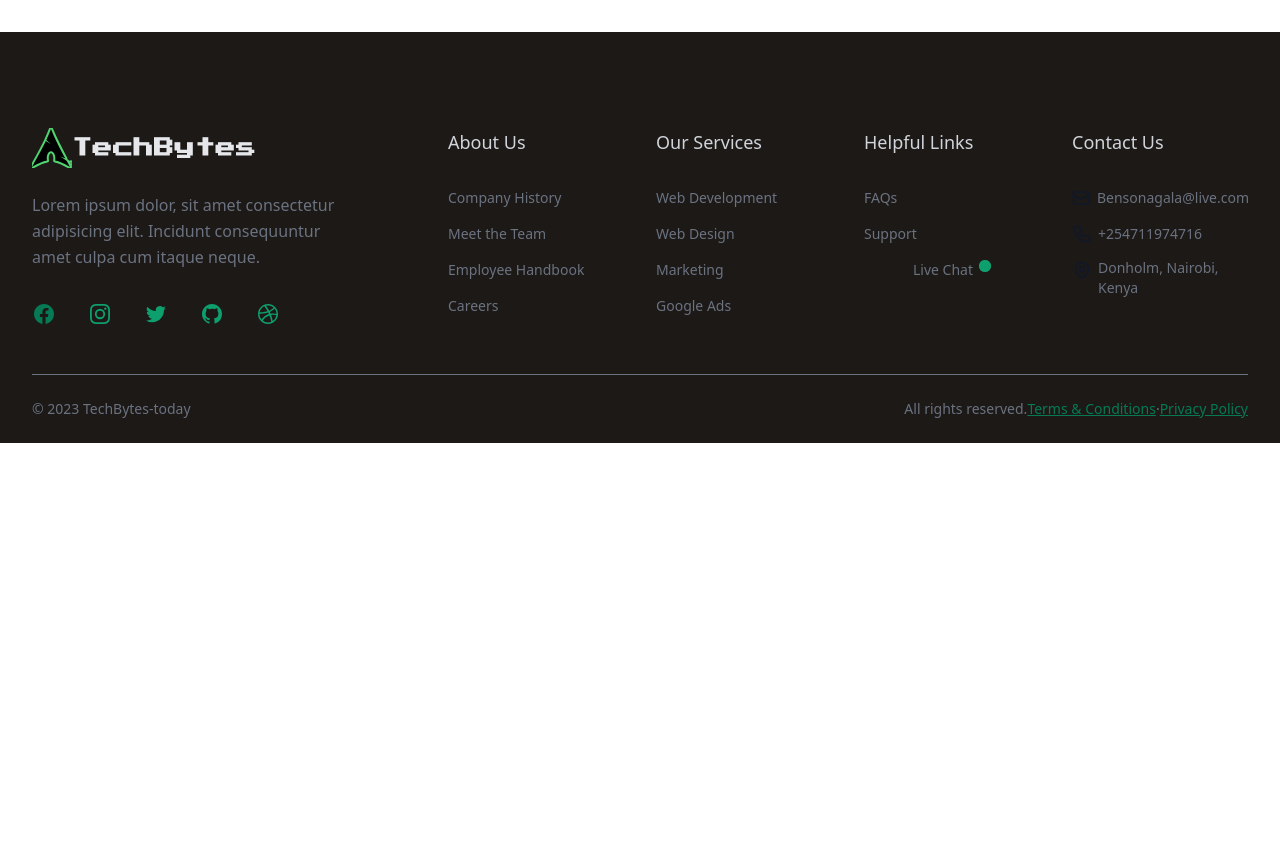
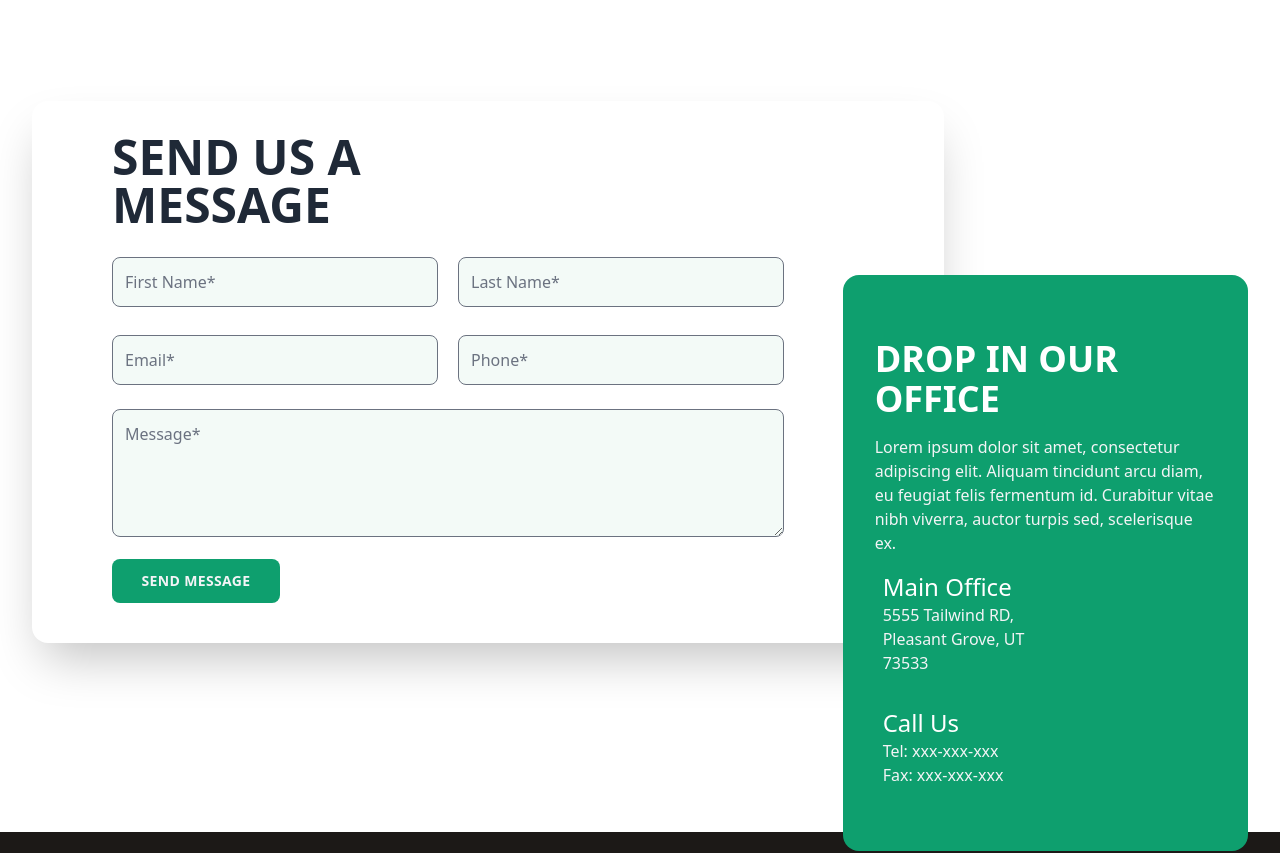
Before and after one commit to Foddie2/TechBytes, a Nuxt app: page / in a window 1280 px wide. Shown: the part 1660-2513 px from the top of the page. Before the commit the page ends 2103 px from the top, so only its background shows below. Built offline with nearby package versions, Linux system fonts and the light colour scheme.

Commit message:
contact page

```diff
--- /dev/null
+++ b/components/Contact.vue
@@ -0,0 +1,77 @@
+<template>
+   <!-- component -->
+<div class="flex justify-center items-center h-screen bg-white">
+	<!-- COMPONENT CODE -->
+	<div class="container mx-auto my-4 max-w-screen-xl px-4 pb-6 pt-16 sm:px-6 lg:px-8 lg:pt-24">
+
+		<div class="w-full p-8 my-4 md:px-12 lg:w-9/12 lg:pl-20 lg:pr-40 mr-auto rounded-2xl shadow-2xl">
+			<div class="flex">
+				<h1 class="font-bold uppercase text-5xl text-gray-800">Send us a <br /> message</h1>
+			</div>
+			<div class="grid grid-cols-1 gap-5 md:grid-cols-2 mt-5">
+				<input class="w-full bg-green-50 text-green-900 mt-2 p-3 rounded-lg focus:outline-none focus:shadow-outline"
+            type="text" placeholder="First Name*" />
+				<input class="w-full bg-green-50 text-green-900 mt-2 p-3 rounded-lg focus:outline-none focus:shadow-outline"
+            type="text" placeholder="Last Name*" />
+				<input class="w-full bg-green-50 text-green-900 mt-2 p-3 rounded-lg focus:outline-none focus:shadow-outline"
+            type="email" placeholder="Email*" />
+				<input class="w-full bg-green-50 text-green-900 mt-2 p-3 rounded-lg focus:outline-none focus:shadow-outline"
+            type="number" placeholder="Phone*" />
+        </div>
+				<div class="my-4">
+					<textarea placeholder="Message*" class="w-full h-32 bg-green-50 text-gray-900 mt-2 p-3 rounded-lg focus:outline-none focus:shadow-outline"></textarea>
+				</div>
+				<div class="my-2 w-1/2 lg:w-1/4">
+					<button class="uppercase text-sm font-bold tracking-wide bg-green-500 text-gray-100 p-3 rounded-lg w-full
+                      focus:outline-none focus:shadow-outline">
+            Send Message
+          </button>
+				</div>
+			</div>
+
+			<div
+				class="w-full lg:-mt-96 lg:w-2/6 px-8 py-12 ml-auto bg-green-500 rounded-2xl">
+				<div class="flex flex-col text-white">
+					<h1 class="font-bold uppercase text-4xl my-4">Drop in our office</h1>
+					<p class="text-gray-100">Lorem ipsum dolor sit amet, consectetur adipiscing elit. Aliquam
+						tincidunt arcu diam,
+						eu feugiat felis fermentum id. Curabitur vitae nibh viverra, auctor turpis sed, scelerisque ex.
+					</p>
+
+					<div class="flex my-4 w-2/3 lg:w-1/2">
+						<div class="flex flex-col">
+							<i class="fas fa-map-marker-alt pt-2 pr-2" />
+            </div>
+            <div class="flex flex-col">
+              <h2 class="text-2xl">Main Office</h2>
+              <p class="text-gray-100">5555 Tailwind RD, Pleasant Grove, UT 73533</p>
+            </div>
+          </div>
+
+          <div class="flex my-4 w-2/3 lg:w-1/2">
+            <div class="flex flex-col">
+              <i class="fas fa-phone-alt pt-2 pr-2" />
+            </div>
+            <div class="flex flex-col">
+              <h2 class="text-2xl">Call Us</h2>
+              <p class="text-gray-100">Tel: xxx-xxx-xxx</p>
+              <p class="text-gray-100">Fax: xxx-xxx-xxx</p>
+            </div>
+          </div>
+        </div>
+      </div>
+    </div>
+    <!-- COMPONENT CODE -->
+</div>
+
+</template>
+
+<script>
+    export default {
+
+    }
+</script>
+
+<style lang="scss" scoped>
+
+</style>
--- a/components/Navbar.vue
+++ b/components/Navbar.vue
@@ -23,7 +23,7 @@
               to="/about"
               class="font-medium tracking-wide hover:text-green-500 uppercase nav-link"
             >
-              About
+              Our Story
             </NuxtLink>
           </li>
           <li>
@@ -176,7 +176,7 @@
                       to="/about"
                       class="font-medium tracking-wide hover:text-green-500 uppercase nav-link"
                     >
-                      About
+                      Our Story
                     </NuxtLink>
                   </li>
                   <li>
--- /dev/null
+++ b/pages/contact.vue
@@ -0,0 +1,18 @@
+<template>
+    <div>
+        <Navbar/>
+        <Contact/>
+        <Footer/>
+
+    </div>
+</template>
+
+<script>
+    export default {
+
+    }
+</script>
+
+<style lang="scss" scoped>
+
+</style>
--- a/pages/index.vue
+++ b/pages/index.vue
@@ -3,6 +3,7 @@
         <Navbar />
         <Hero/>
         <About/>
+        <Contact/>
         <Footer/>
 
     </div>
```
